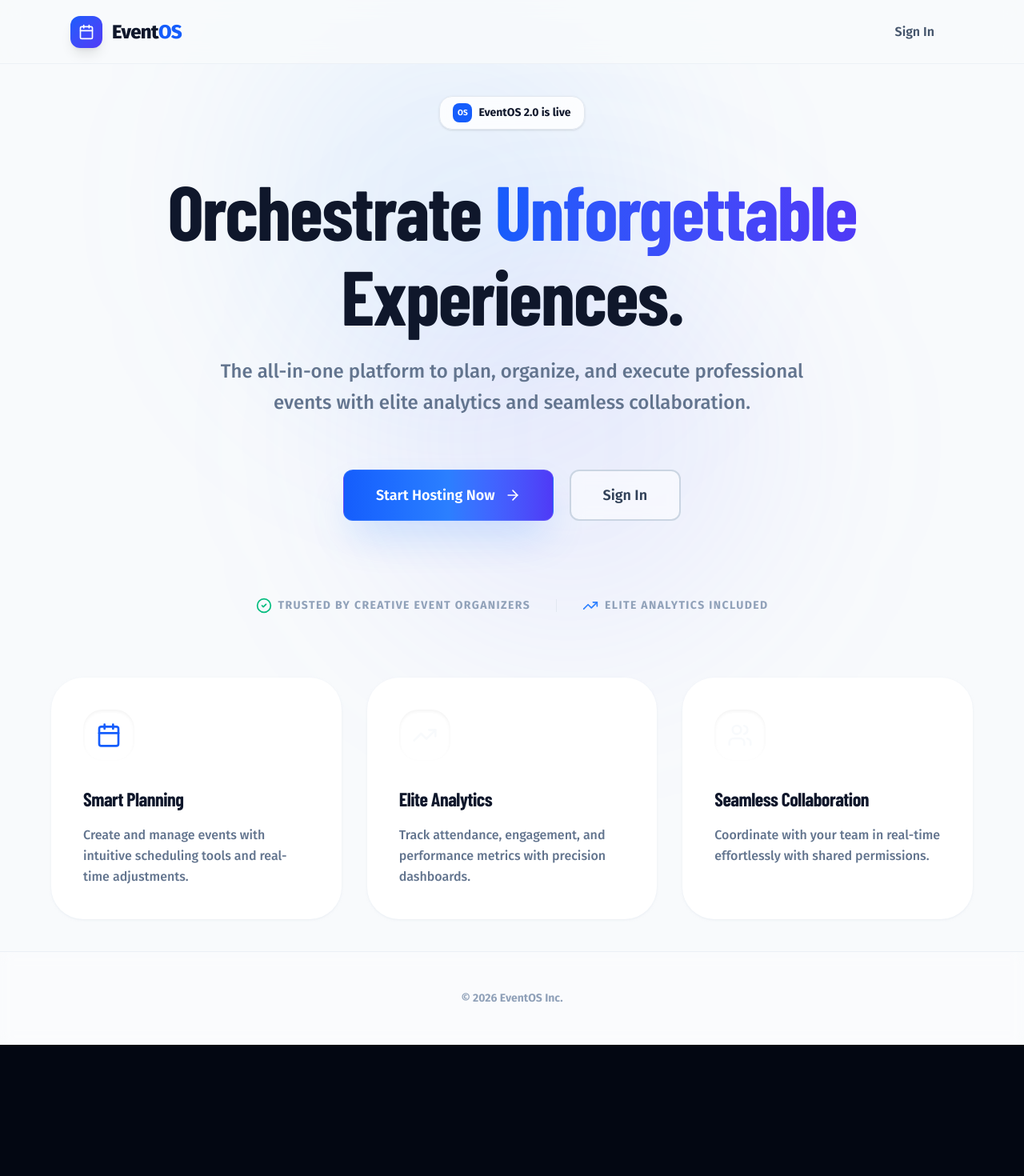
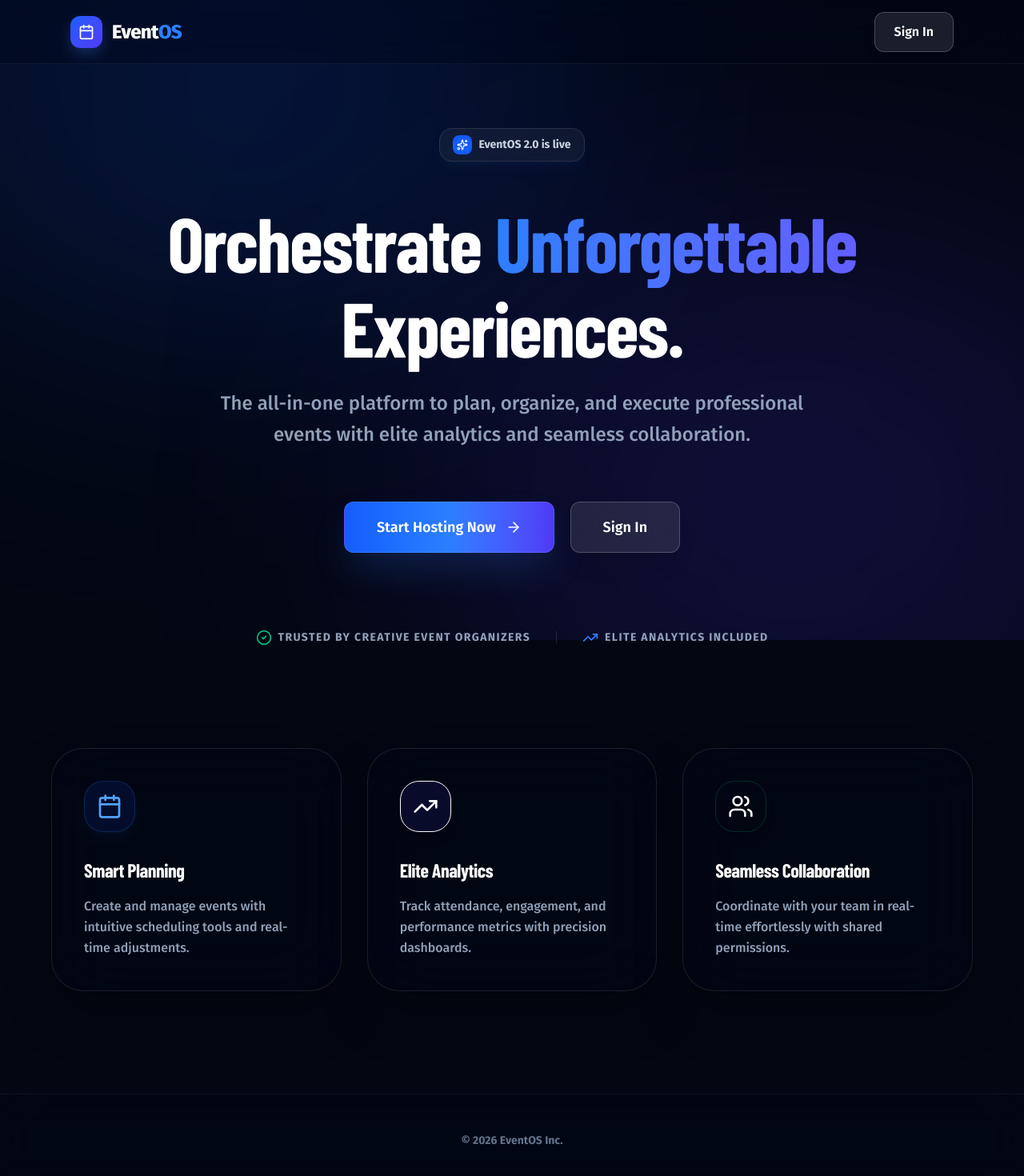
Before and after one commit to Kojo-Gyamfi/EventOS, a Next.js app: page / in a window 1280 px wide. Shown: the top 1470 px of the page at 80% size. Before the commit the page ends 1306 px from the top, so only its background shows below. Built offline with nearby package versions, Linux system fonts and the light colour scheme; a web font is replaced by a local one.

Commit message:
landing page ui

```diff
--- a/app/dashboard/layout.tsx
+++ b/app/dashboard/layout.tsx
@@ -7,7 +7,7 @@ export default async function DashboardLayout({ children }: { children: React.Re
   const session = await getServerSession(authOptions)
   return (
     <AuthProvider session={session}>
-      <DashboardLayoutClient>
+      <DashboardLayoutClient session={session}>
         {children}
       </DashboardLayoutClient>
     </AuthProvider>
--- a/app/dashboard/page.tsx
+++ b/app/dashboard/page.tsx
@@ -117,7 +117,7 @@ export default async function DashboardPage() {
             </Link>
           </Card>
         ) : (
-          <div className="grid grid-cols-1 sm:grid-cols-2 lg:grid-cols-3 xl:grid-cols-4 gap-8">
+          <div className="grid grid-cols-1 md:grid-cols-2 xl:grid-cols-3 2xl:grid-cols-4 gap-8">
             {recentEvents.map((event) => (
               <EventCard key={event.id} event={event} />
             ))}
--- a/app/page.tsx
+++ b/app/page.tsx
@@ -3,7 +3,7 @@
 import Image from "next/image"
 import Link from "next/link"
 import { motion } from "framer-motion"
-import { Calendar, TrendingUp, Users, ArrowRight, CheckCircle2 } from "lucide-react"
+import { Calendar, TrendingUp, Users, ArrowRight, CheckCircle2, Sparkles } from "lucide-react"
 import Button from "@/components/ui/Button"
 import Card from "@/components/ui/Card"
 
@@ -31,55 +31,76 @@ const item = {
 
 export default function Home() {
   return (
-    <main className="relative min-h-screen w-full flex flex-col bg-slate-50 overflow-x-hidden pt-20">
-      {/* Sticky Header */}
-      <header className="fixed top-0 left-0 right-0 z-50 h-20 bg-slate-50/80 backdrop-blur-md border-b border-slate-200/50">
+    <main className="relative min-h-screen w-full flex flex-col bg-[#030712] overflow-x-hidden pt-20">
+      {/* Animated Mesh Gradients */}
+      <div className="fixed inset-0 overflow-hidden pointer-events-none">
+        <motion.div
+          animate={{
+            scale: [1, 1.2, 1],
+            x: [0, 100, 0],
+            y: [0, 50, 0],
+          }}
+          transition={{ duration: 25, repeat: Infinity, ease: "linear" }}
+          className="absolute -top-[20%] -left-[10%] w-[60%] h-[60%] bg-blue-600/20 rounded-full blur-[150px]"
+        />
+        <motion.div
+          animate={{
+            scale: [1.2, 1, 1.2],
+            x: [0, -80, 0],
+            y: [0, -40, 0],
+          }}
+          transition={{ duration: 30, repeat: Infinity, ease: "linear" }}
+          className="absolute -bottom-[10%] -right-[10%] w-[60%] h-[60%] bg-indigo-600/20 rounded-full blur-[150px]"
+        />
+        <div className="absolute inset-0 bg-dot-pattern opacity-10" />
+      </div>
+
+      {/* Sticky Header with Glass Effect */}
+      <header className="fixed top-0 left-0 right-0 z-50 h-20 bg-slate-950/40 backdrop-blur-2xl border-b border-white/5">
         <div className="max-w-6xl mx-auto h-full px-6 flex items-center justify-between">
-          <div className="flex items-center gap-3">
-            <div className="w-10 h-10 bg-linear-to-br from-blue-600 to-indigo-600 rounded-xl flex items-center justify-center shadow-lg">
+          <Link href="/" className="flex items-center gap-3 group">
+            <motion.div
+              whileHover={{ rotate: 10, scale: 1.1 }}
+              className="w-10 h-10 bg-linear-to-br from-blue-600 to-indigo-600 rounded-xl flex items-center justify-center shadow-[0_8px_20px_-4px_rgba(59,130,246,0.4)]"
+            >
               <Calendar className="w-5 h-5 text-white" />
-            </div>
-            <span className="font-extrabold text-2xl tracking-tight text-slate-900">
-              Event<span className="text-blue-600">OS</span>
+            </motion.div>
+            <span className="font-extrabold text-2xl tracking-tight text-white">
+              Event<span className="text-blue-500">OS</span>
             </span>
-          </div>
+          </Link>
 
           <Link href="/auth/login">
-            <Button variant="ghost" className="font-bold text-slate-600 hover:text-blue-600">
+            <Button variant="outline" className="border-white/20 bg-white/10 text-white hover:bg-white/20 hover:border-white/30 rounded-xl font-bold backdrop-blur-xl shadow-lg">
               Sign In
             </Button>
           </Link>
         </div>
       </header>
 
-      {/* Premium Background Pattern */}
-      <div className="fixed inset-0 bg-dot-pattern opacity-40 pointer-events-none" />
-
-      {/* Decorative Gradients */}
-      <div className="fixed top-0 left-1/4 w-[500px] h-[500px] bg-blue-400/10 rounded-full blur-[120px] pointer-events-none" />
-      <div className="fixed bottom-0 right-1/4 w-[500px] h-[500px] bg-indigo-400/10 rounded-full blur-[120px] pointer-events-none" />
-
       {/* Hero Section */}
-      <section className="relative z-10 flex-1 flex flex-col items-center justify-center px-6 py-10 pb-20">
+      <section className="relative z-10 flex-1 flex flex-col items-center justify-center px-6 py-20 pb-32">
         <motion.div
           variants={container}
           initial="hidden"
           animate="show"
           className="max-w-6xl w-full text-center space-y-12"
         >
-          {/* Logo Badge */}
-          <motion.div variants={item} className="inline-flex items-center gap-2 px-4 py-2 bg-white/80 backdrop-blur-md border border-slate-200 rounded-2xl shadow-sm">
-            <div className="w-6 h-6 bg-blue-600 rounded-lg flex items-center justify-center text-[10px] text-white font-bold">OS</div>
-            <span className="text-sm font-bold text-slate-900">EventOS 2.0 is live</span>
+          {/* Badge with Glass Effect */}
+          <motion.div variants={item} className="inline-flex items-center gap-2 px-4 py-2 bg-white/5 backdrop-blur-xl border border-white/10 rounded-2xl shadow-lg shadow-blue-500/5">
+            <div className="w-6 h-6 bg-blue-600 rounded-lg flex items-center justify-center shadow-inner">
+              <Sparkles className="w-3.5 h-3.5 text-white" />
+            </div>
+            <span className="text-sm font-bold text-slate-300">EventOS 2.0 is live</span>
           </motion.div>
 
           {/* Main Heading */}
           <motion.div variants={item} className="space-y-6">
-            <h1 className="text-6xl md:text-8xl font-black text-slate-900 tracking-tight leading-[1.1]">
-              Orchestrate <span className="text-transparent bg-clip-text bg-linear-to-r from-blue-600 to-indigo-600">Unforgettable</span> <br className="hidden md:block" />
+            <h1 className="text-6xl md:text-8xl font-black text-white tracking-tight leading-[1.1]">
+              Orchestrate <span className="text-transparent bg-clip-text bg-linear-to-r from-blue-500 to-indigo-500">Unforgettable</span> <br className="hidden md:block" />
               Experiences.
             </h1>
-            <p className="text-xl md:text-2xl text-slate-500 max-w-3xl mx-auto font-medium leading-relaxed">
+            <p className="text-xl md:text-2xl text-slate-400 max-w-3xl mx-auto font-medium leading-relaxed">
               The all-in-one platform to plan, organize, and execute professional events with elite analytics and seamless collaboration.
             </p>
           </motion.div>
@@ -93,19 +114,19 @@ export default function Home() {
               </Button>
             </Link>
             <Link href="/auth/login">
-              <Button variant="outline" className="h-16 px-10 rounded-2xl text-lg border-2 bg-white/50 backdrop-blur-sm">
+              <Button variant="outline" className="h-16 px-10 rounded-2xl text-lg border-white/20 bg-white/10 hover:bg-white/20 text-white font-bold backdrop-blur-xl shadow-xl hover:shadow-2xl transition-all">
                 Sign In
               </Button>
             </Link>
           </motion.div>
 
-          {/* Visual Divider / Social Proof */}
+          {/* Social Proof */}
           <motion.div variants={item} className="pt-12 text-slate-400 text-sm font-bold uppercase tracking-widest flex flex-wrap justify-center items-center gap-8">
             <div className="flex items-center gap-2">
               <CheckCircle2 className="w-5 h-5 text-emerald-500" />
               Trusted by Creative Event Organizers
             </div>
-            <div className="hidden sm:block w-px h-4 bg-slate-200" />
+            <div className="hidden sm:block w-px h-4 bg-white/10" />
             <div className="flex items-center gap-2">
               <TrendingUp className="w-5 h-5 text-blue-500" />
               Elite Analytics Included
@@ -114,8 +135,8 @@ export default function Home() {
         </motion.div>
       </section>
 
-      {/* Features Section */}
-      <section className="relative z-10 px-6 pb-10">
+      {/* Features Section with Glass Cards */}
+      <section className="relative z-10 px-6 pb-32">
         <div className="max-w-6xl mx-auto">
           <motion.div
             initial={{ opacity: 0, y: 40 }}
@@ -146,24 +167,29 @@ export default function Home() {
             ].map((f, i) => (
               <Card
                 key={i}
-                className="group relative overflow-hidden p-10 border-0 shadow-2xl shadow-slate-200/50 rounded-[40px] hover:-translate-y-2 transition-transform duration-500"
+                variant="dark-glass"
+                className="group relative overflow-hidden p-10 border-white/5 rounded-[40px] hover:-translate-y-2 transition-all duration-500 shadow-2xl"
               >
-                <div className={`w-16 h-16 rounded-[24px] bg-${f.color}-50 flex items-center justify-center text-${f.color}-600 mb-8 transition-transform duration-500 group-hover:scale-110 group-hover:rotate-3 shadow-inner`}>
-                  <f.icon className="w-8 h-8" />
+                {/* Icon with Glow */}
+                <div className={`w-16 h-16 rounded-[24px] bg-${f.color}-600/10 border border-${f.color}-500/20 flex items-center justify-center mb-8 group-hover:scale-110 transition-transform duration-500 shadow-lg shadow-${f.color}-500/5`}>
+                  <f.icon className={`w-8 h-8 text-${f.color}-400`} />
                 </div>
-                <h3 className="text-2xl font-bold text-slate-900 mb-4">{f.title}</h3>
-                <p className="text-slate-500 font-medium leading-relaxed">{f.desc}</p>
-                <div className={`absolute -bottom-6 -right-6 w-32 h-32 rounded-full bg-${f.color}-100 opacity-20 blur-3xl`} />
+
+                <h3 className="text-2xl font-bold text-white mb-4">{f.title}</h3>
+                <p className="text-slate-400 font-medium leading-relaxed">{f.desc}</p>
+
+                {/* Hover Glow Effect */}
+                <div className={`absolute -bottom-6 -right-6 w-32 h-32 rounded-full bg-${f.color}-500/10 blur-3xl opacity-0 group-hover:opacity-100 transition-opacity duration-500`} />
               </Card>
             ))}
           </motion.div>
         </div>
       </section>
 
-      {/* Footer */}
-      <footer className="relative z-10 px-6 py-12 border-t border-slate-200/60 bg-white/30 backdrop-blur-sm">
-        <div className="max-w-6xl mx-auto flex items-center justify-center gap-8">
-          <p className="text-slate-400 text-sm font-bold text-center">
+      {/* Footer with Glass Effect */}
+      <footer className="relative z-10 px-6 py-12 border-t border-white/5 bg-slate-950/40 backdrop-blur-xl">
+        <div className="max-w-6xl mx-auto text-center">
+          <p className="text-slate-500 text-sm font-bold">
             © {new Date().getFullYear()} EventOS Inc.
           </p>
         </div>
--- a/components/dashboard/DashboardLayoutClient.tsx
+++ b/components/dashboard/DashboardLayoutClient.tsx
@@ -3,7 +3,8 @@
 import { useState } from 'react'
 import Link from 'next/link'
 import { usePathname, useRouter } from 'next/navigation'
-import { signOut, useSession } from 'next-auth/react'
+import { signOut } from 'next-auth/react'
+import type { Session } from 'next-auth'
 import { motion, AnimatePresence } from 'framer-motion'
 import {
   LayoutDashboard,
@@ -18,6 +19,12 @@ import {
 import { cn } from '@/lib/utils'
 import Button from '@/components/ui/Button'
 import { toast } from 'react-toastify'
+import Loading from '@/components/ui/Loading'
+
+interface DashboardLayoutClientProps {
+  children: React.ReactNode;
+  session: Session | null;
+}
 
 const navigation = [
   { name: 'Dashboard', href: '/dashboard', icon: LayoutDashboard },
@@ -26,11 +33,11 @@ const navigation = [
   { name: 'Profile', href: '/dashboard/profile', icon: User },
 ]
 
-export default function DashboardLayoutClient({ children }: { children: React.ReactNode }) {
+export default function DashboardLayoutClient({ children, session }: DashboardLayoutClientProps) {
   const [isSidebarOpen, setIsSidebarOpen] = useState(false)
+  const [isLoggingOut, setIsLoggingOut] = useState(false)
   const pathname = usePathname()
   const router = useRouter()
-  const { data: session } = useSession()
 
   return (
     <div className="min-h-screen bg-[#030712] flex overflow-hidden font-sans relative">
@@ -164,9 +171,15 @@ export default function DashboardLayoutClient({ children }: { children: React.Re
             </div>
             <button
               onClick={async () => {
-                await signOut({ redirect: false })
-                toast.success("Logged out successfully")
-                router.push('/auth/login')
+                setIsLoggingOut(true)
+                try {
+                  await signOut({ redirect: false })
+                  toast.success("Logged out successfully")
+                  router.push('/auth/login')
+                } catch (error) {
+                  setIsLoggingOut(false)
+                  toast.error("Failed to sign out")
+                }
               }}
               className="flex w-full items-center justify-center gap-2 px-3 py-2 text-sm font-bold text-white bg-red-500/10 hover:bg-red-500 border border-red-500/20 hover:border-red-500 rounded-lg transition-all group shadow-lg shadow-red-500/5 hover:shadow-red-500/20"
             >
@@ -223,6 +236,20 @@ export default function DashboardLayoutClient({ children }: { children: React.Re
           </motion.div>
         </main>
       </div>
+
+      {/* Loading Overlay for Logout */}
+      <AnimatePresence>
+        {isLoggingOut && (
+          <motion.div
+            initial={{ opacity: 0 }}
+            animate={{ opacity: 1 }}
+            exit={{ opacity: 0 }}
+            className="fixed inset-0 z-[100] overflow-hidden"
+          >
+            <Loading fullscreen text="Signing Out" />
+          </motion.div>
+        )}
+      </AnimatePresence>
     </div>
   )
 }
--- a/components/dashboard/EventsPageClient.tsx
+++ b/components/dashboard/EventsPageClient.tsx
@@ -89,6 +89,7 @@ export default function EventsPageClient({ events: initialEvents }: { events: an
 
             {viewMode === 'grid' ? (
                 <motion.div
+                    key="grid-view"
                     variants={container}
                     initial="hidden"
                     animate="show"
@@ -119,6 +120,7 @@ export default function EventsPageClient({ events: initialEvents }: { events: an
                 </motion.div>
             ) : (
                 <motion.div
+                    key="table-view"
                     initial={{ opacity: 0, scale: 0.98 }}
                     animate={{ opacity: 1, scale: 1 }}
                     className="bg-slate-950/40 backdrop-blur-2xl rounded-[40px] border border-white/5 overflow-hidden shadow-2xl"
```
Also changed, not shown: components/dashboard/EventTable.tsx (+6 -6 lines), components/ui/Loading.tsx (+28 -12 lines).
